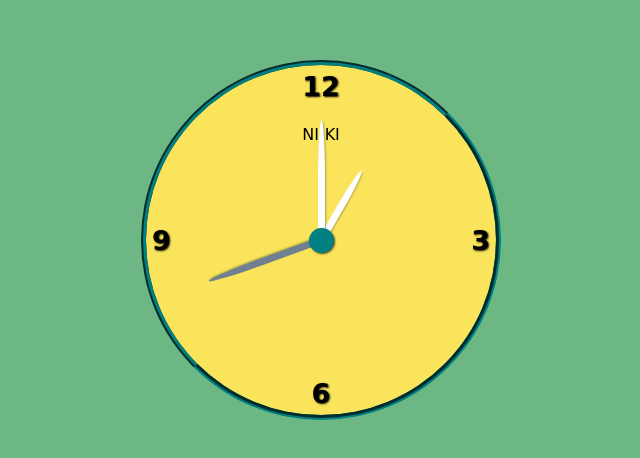
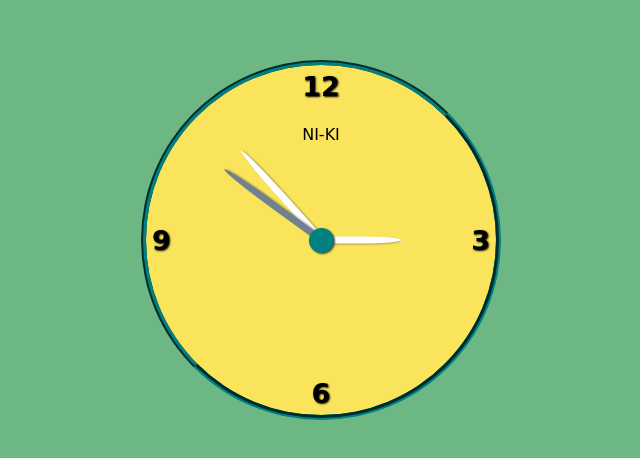
Before and after one commit to NI-KI54/Wall-Clock, a plain HTML site: page index.html in a window 1280 px wide. Shown: the part 160-618 px from the top of the page, without its empty margins (319-959 px from the left). Drawn offline with Linux system fonts and the light colour scheme.

Commit message:
added setTimeout method to update the clock

```diff
--- a/main.js
+++ b/main.js
@@ -3,7 +3,20 @@ const minuteEL = document.querySelector(".minute");
 const secondEL = document.querySelector(".second");
 
 function updateClock(){
-
+    const currentDate = new Date();
+    setTimeout(updateClock, 1000);
+    const hour = currentDate.getHours()
+    const minute = currentDate.getMinutes()
+    const second = currentDate.getSeconds()
+    const hourDeg = (hour / 12) * 360;
+    hourEL.style.transform = `rotate(${hourDeg}deg)`;
+    const minuteDeg = (minute / 60) * 360;
+    minuteEL.style.transform = `rotate(${minuteDeg}deg)`;
+    const secondDeg = (second / 60) * 360;
+    secondEL.style.transform = `rotate(${secondDeg}deg)`;
 }
 
 updateClock();
+
+// another method is setinterval:
+// setInterval(updateClock, 1000)
--- a/style.css
+++ b/style.css
@@ -91,7 +91,7 @@ body{
 
 .arrows .hour{
     height: 80px;
-    transform: rotate(30deg);
+    transform: rotate(60deg);
 }
 
 .arrows .second{
```
